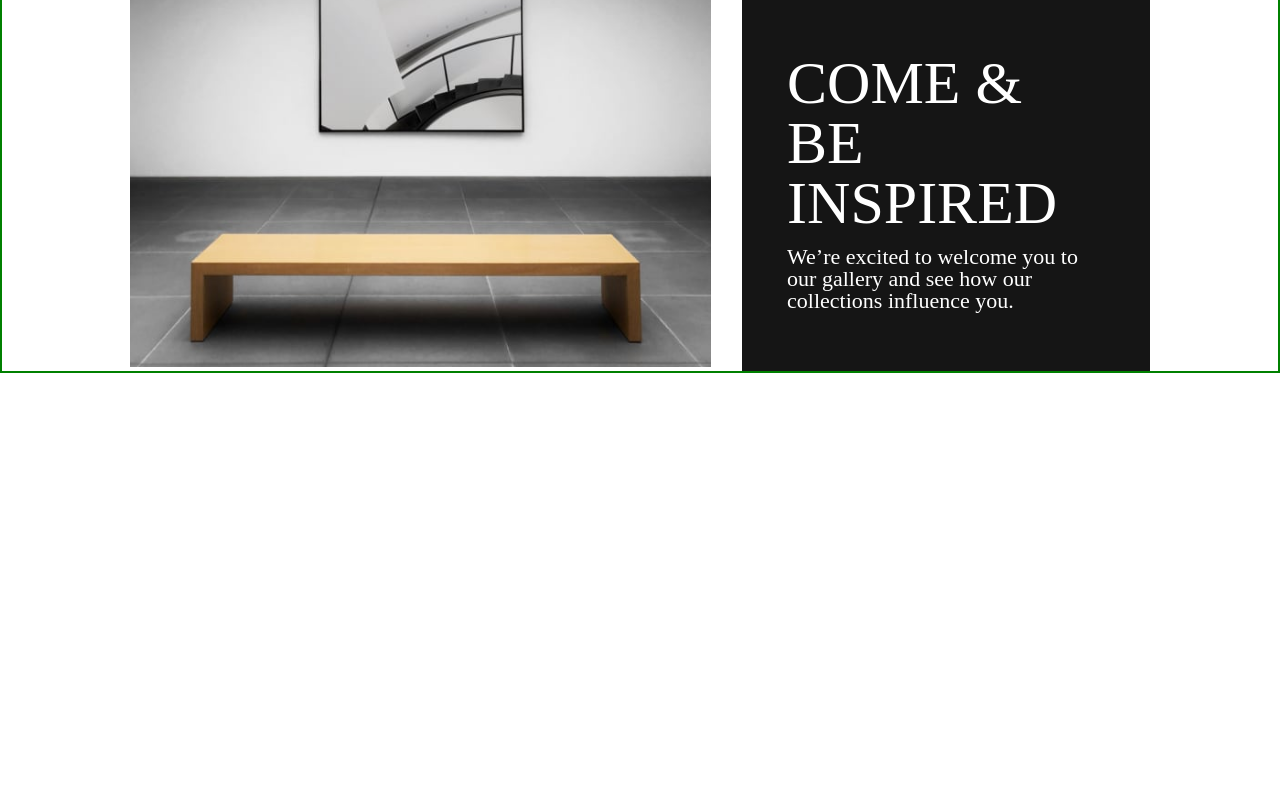
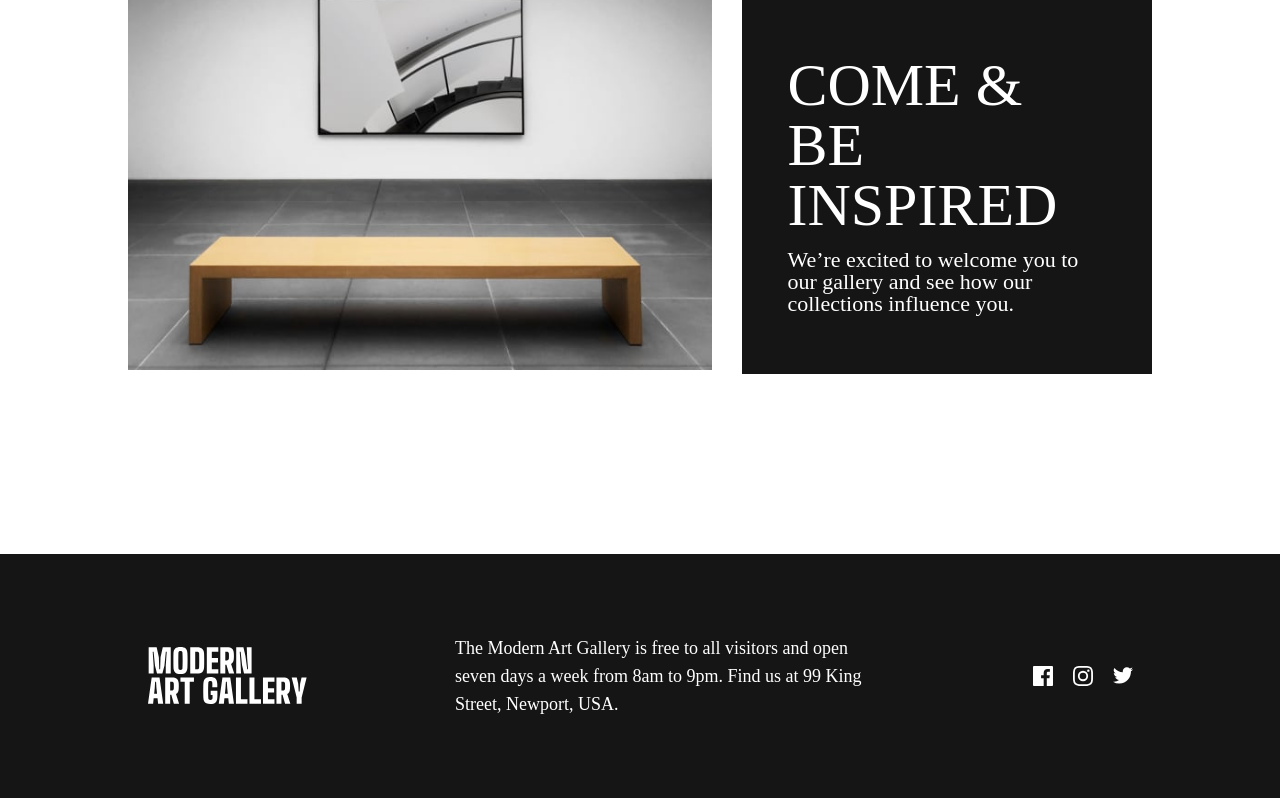
Before and after one commit to megi-j/Art-gallery-website, a plain HTML site: page index.html in a window 1280 px wide. Shown: the part 1653-2451 px from the top of the page. Before the commit the page ends 2026 px from the top, so only its background shows below. Drawn offline with Linux system fonts and the light colour scheme.

Commit message:
added footer in desktop version

```diff
--- a/css/style.css
+++ b/css/style.css
@@ -2,7 +2,6 @@
     max-width: 1440px;
     width: 100%;
     margin: 0 auto;
-    border: 2px solid green;
 }
 .first-section {
     width: 100%;
@@ -75,6 +74,7 @@
     width: 80%;
     margin: 0 auto;
     margin-top: 180px;
+    margin-bottom: 180px;
 
 }
 .info-photo{
@@ -140,3 +140,32 @@
 .black-bg p {
     font-size: 22px;
 }
+footer {
+    width: 100%;
+    height: 244px;
+    background-color: #151515;
+    display: flex;
+    justify-content: space-evenly;
+    align-items: center;
+    color: #fff;
+}
+.logo {
+    width: 160px;
+    height: 58px;
+}
+.logo img {
+    width: 100%;
+}
+.footer-info {
+    width: 430px;
+    height: 84px;
+    font-size: 18px;
+    line-height: 28px;
+}
+.social-icons {
+    width: 100px;
+    height: 20px;
+    display: flex;
+    justify-content: space-between;
+    align-items: center;
+}
--- a/index.html
+++ b/index.html
@@ -59,6 +59,19 @@
 
             </div>
         </section>
+        <footer>
+            <div class="logo">
+                <img src="./images/logo-light.svg" alt="logo-light">
+            </div>
+            <div class="footer-info">
+                <p>The Modern Art Gallery is free to all visitors and open seven days a week from 8am to 9pm. Find us at 99 King Street, Newport, USA.</p>
+            </div>
+            <div class="social-icons">
+                <img src="./images/icon-facebook.svg" alt="icon-facebook">
+                <img src="./images/icon-instagram.svg" alt="icon-instagram">
+                <img src="./images/icon-twitter.svg" alt="icon-twitter">
+            </div>
+        </footer>
     </div>
 
 </body>
```
